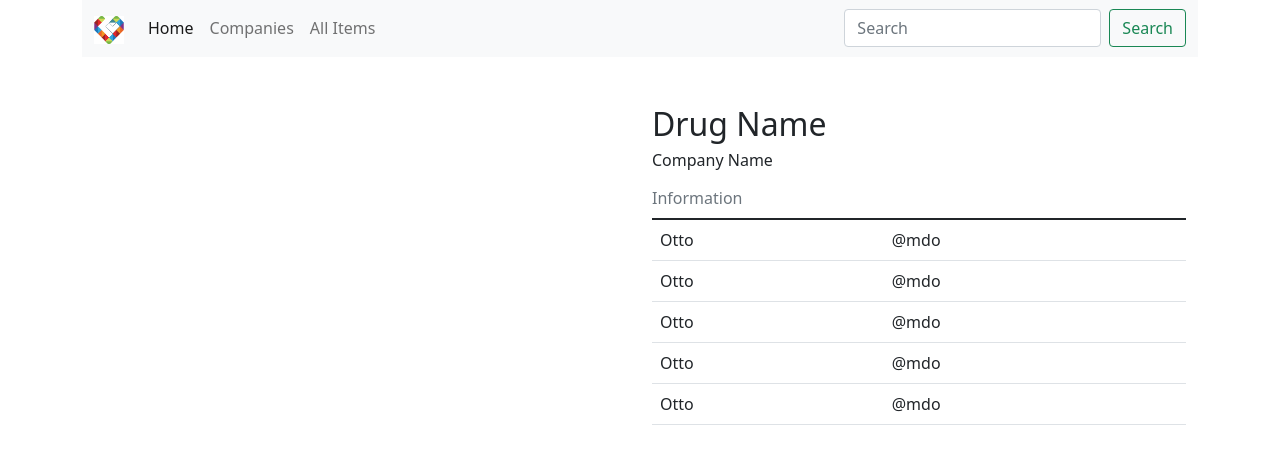
After one commit to mjailani90/Medicaments_app, a Flask app: page /item/ in a window 1280 px wide. The commit adds this page. Shown: the top 464 px of the page. Run offline with Flask 2, Linux system fonts and the light colour scheme; some libraries are stand-ins or nearby versions.

Commit message:
some chnagies

```diff
--- /dev/null
+++ b/templates/Item.html
@@ -0,0 +1,43 @@
+{% extends "base.html" %} {% block title %}Home Page{% endblock %} {% block
+styleblock %} {% endblock %} {% block content %} <br /><br />
+
+<div class="container-sm">
+  <div class="row row-cols-1 row-cols-sm-2 row-cols-md-2">
+    <div class="col">
+      <img></img>
+    </div>
+    <div class="col">
+        <h2>
+            Drug Name
+        </h2>
+        <h6>Company Name</h6>
+        <table class="table caption-top">
+  <caption>Information</caption>
+  <tbody>
+    <tr>
+      <td>Otto</td>
+      <td>@mdo</td>
+    </tr>
+    <tr>
+      <td>Otto</td>
+      <td>@mdo</td>
+    </tr>
+     <tr>
+      <td>Otto</td>
+      <td>@mdo</td>
+    </tr>
+     <tr>
+      <td>Otto</td>
+      <td>@mdo</td>
+    </tr>
+     <tr>
+      <td>Otto</td>
+      <td>@mdo</td>
+    </tr>
+  </tbody>
+</table>
+    </div>
+  </div>
+</div>
+
+{% endblock %}
--- a/templates/base.html
+++ b/templates/base.html
@@ -21,6 +21,7 @@
       type="text/javascript"
       src="https://cdn.jsdelivr.net/npm/popper.js@1.16.0/dist/umd/popper.min.js"
     ></script>
+    {% block styleblock %} {% endblock %}
   </head>
   <body>
     <div class="container-lg">
@@ -49,7 +50,7 @@
                 <a class="nav-link" href="/company">Companies</a>
               </li>
               <li class="nav-item">
-                <a class="nav-link" href="#">All Items</a>
+                <a class="nav-link" href="/Item">All Items</a>
               </li>
             </ul>
             <form class="d-flex" action="/" method="post">
```
